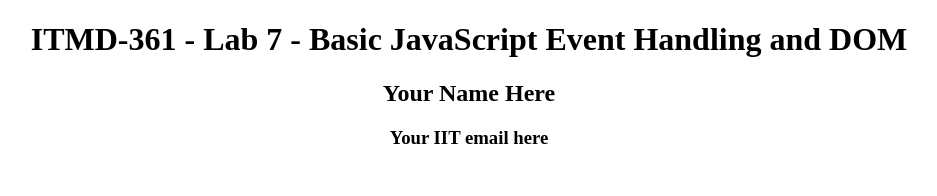
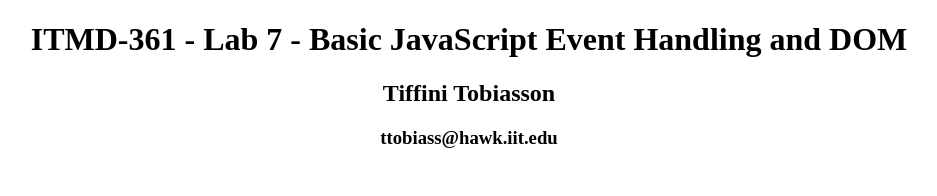
Before and after one commit to ttobiass/ITMD-361-SP17-PP5, a plain HTML site: page PP5.html in a window 1280 px wide. Shown: the top 196 px of the page, without its empty margins (171-1108 px from the left). Drawn offline with Linux system fonts and the light colour scheme.

Commit message:
Changed Name info
Changed the info for name and email as suggested in number 3

```diff
--- a/PP5.html
+++ b/PP5.html
@@ -28,8 +28,8 @@
 </head>
 <body>
 	<h1 class="center">ITMD-361 - Lab 7 - Basic JavaScript Event Handling and DOM</h1>
-	<h2 class="center">Your Name Here</h2>
-	<h3 class="center">Your IIT email here</h3>
+	<h2 class="center">Tiffini Tobiasson</h2>
+	<h3 class="center">ttobiass@hawk.iit.edu</h3>
 	<div id="container">
 		<input id="entryinput" type="text" name="textentry" placeholder="Enter a Message">
 		<div id="entrybutton">Alert Me</div>
```
